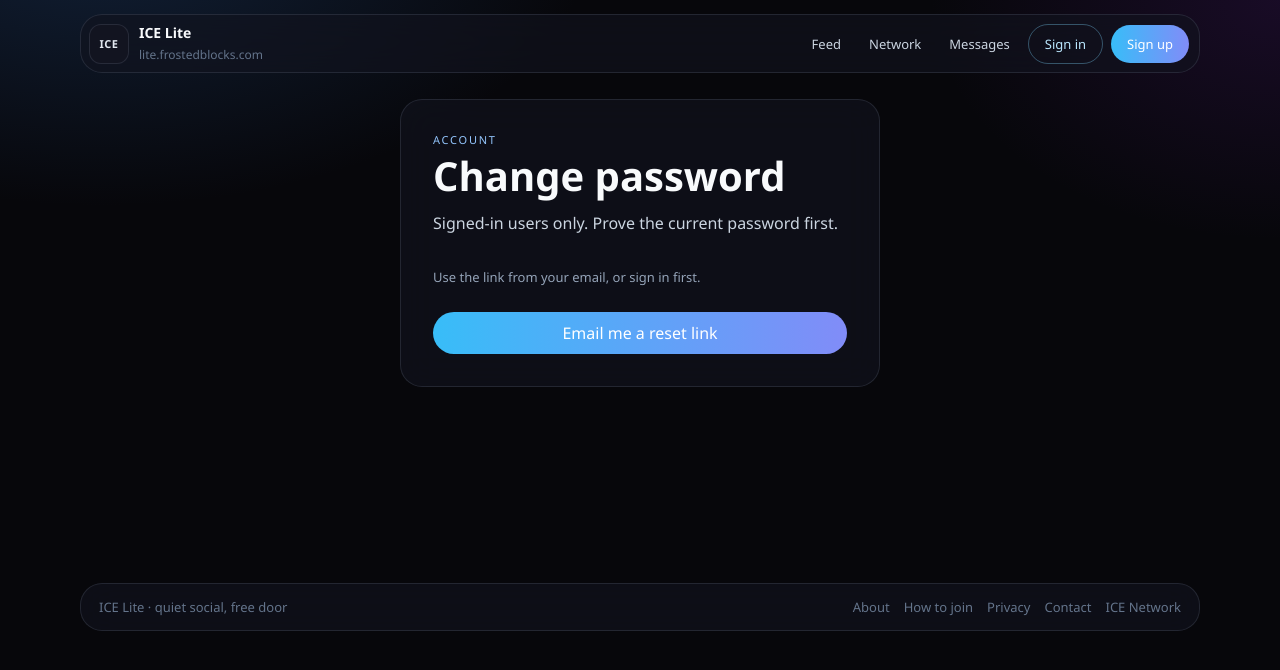
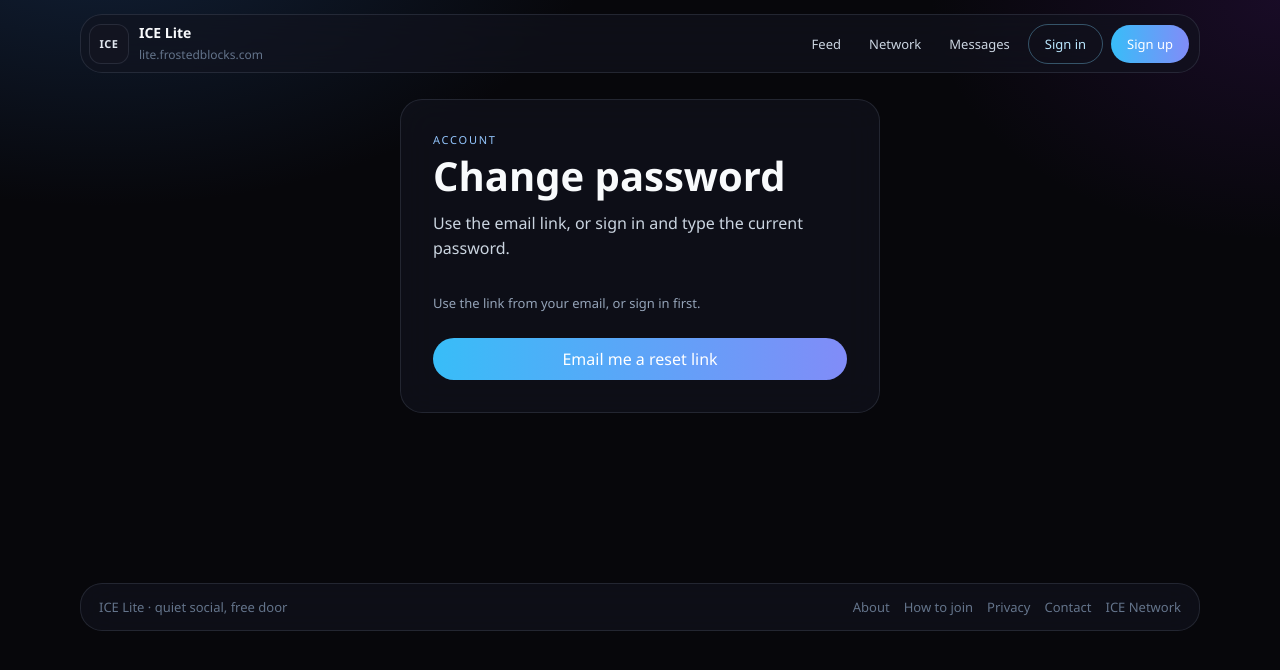
Before and after one commit to frostedblocks/frostedblocks-lite, a Next.js app: page /reset in a window 1280 px wide. Shown: the top 670 px of the page. Built offline with nearby package versions, Linux system fonts and the light colour scheme.

Commit message:
Wrap reset form for Next search params

```diff
--- a/app/reset/page.tsx
+++ b/app/reset/page.tsx
@@ -1,3 +1,4 @@
+import { Suspense } from "react";
 import { ResetForm } from "@/components/ResetForm";
 
 export default function ResetPage() {
@@ -6,8 +7,10 @@ export default function ResetPage() {
       <article className="glass auth-card">
         <div className="kicker">Account</div>
         <h1 style={{ fontSize: 40 }}>Change password</h1>
-        <p className="lead">Signed-in users only. Prove the current password first.</p>
-        <ResetForm />
+        <p className="lead">Use the email link, or sign in and type the current password.</p>
+        <Suspense fallback={<p className="note">Loading…</p>}>
+          <ResetForm />
+        </Suspense>
       </article>
     </main>
   );
```
